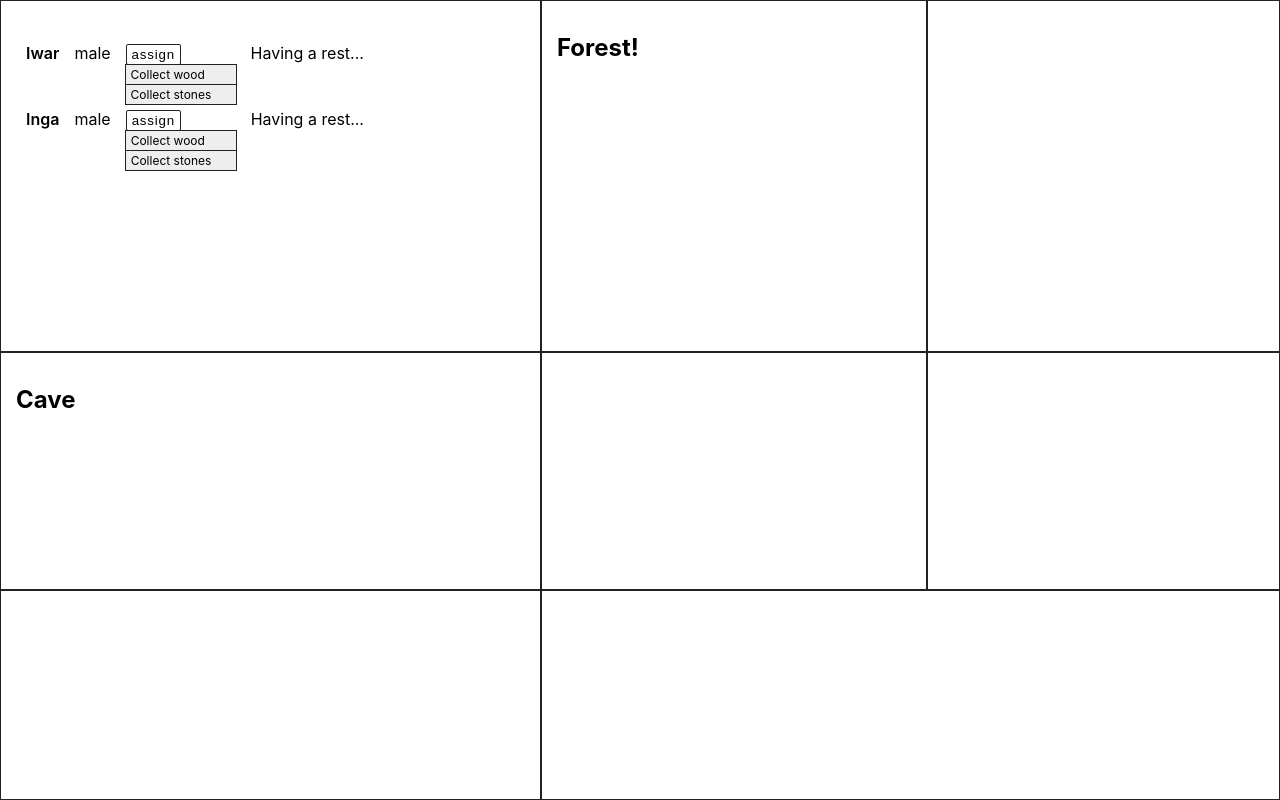
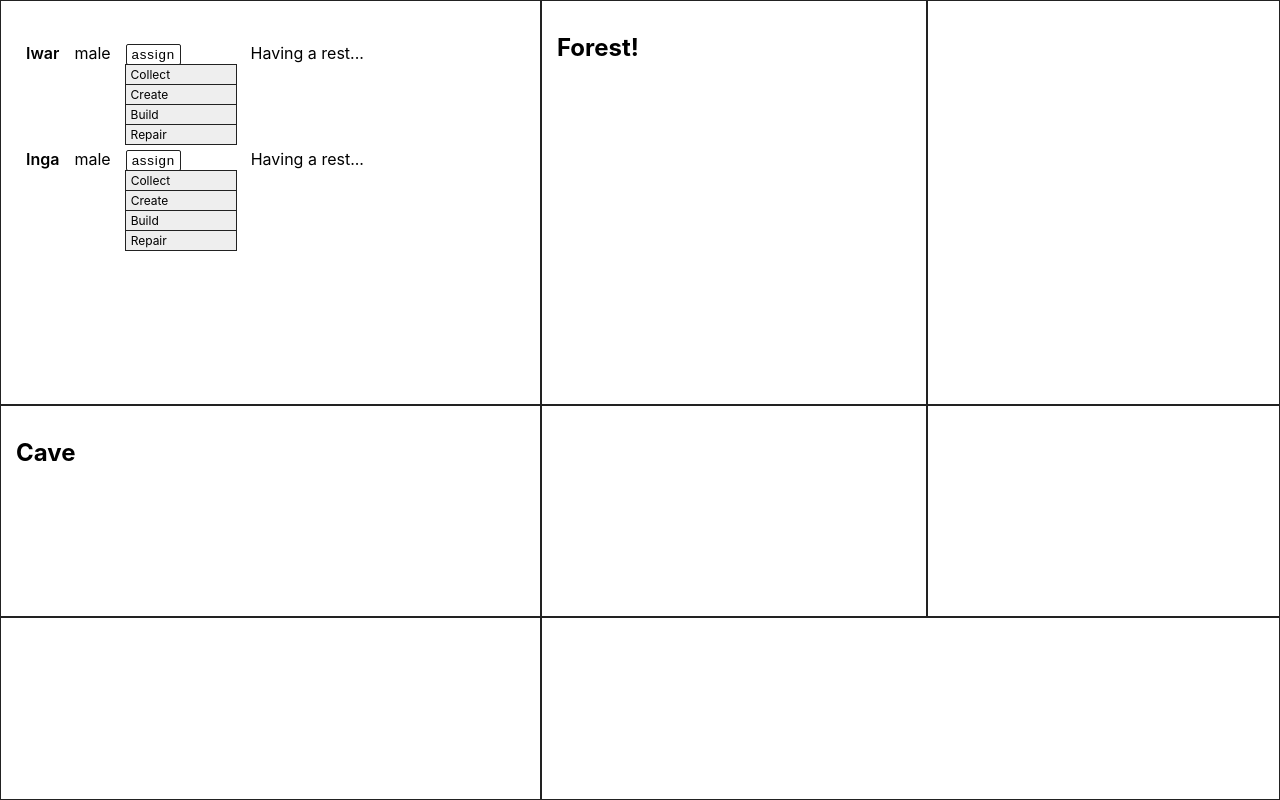
Before and after one commit to Antekirta/primitive, a React (Create React App) app: page / in a window 1280 px wide. Built offline with nearby package versions, Linux system fonts and the light colour scheme.

Commit message:
Create multi-level-lsit ui component

```diff
--- a/src/components/People/Person/Person.tsx
+++ b/src/components/People/Person/Person.tsx
@@ -33,7 +33,30 @@ export default class Person extends React.Component<PersonProps, PersonState> {
     currentActivity: "Having a rest...",
     commandsList: [
       {
-        text: "sdf"
+        text: "Collect",
+        list: [
+          {
+            text: "Wood",
+            handler: () => {
+              this.assignTask.call(this, "Do stuff");
+            }
+          },
+          {
+            text: "Stones"
+          },
+          {
+            text: "Clay"
+          }
+        ]
+      },
+      {
+        text: "Create"
+      },
+      {
+        text: "Build"
+      },
+      {
+        text: "Repair"
       }
     ]
   };
--- a/src/components/ui-kit/multi-level-list/multi-level-list.tsx
+++ b/src/components/ui-kit/multi-level-list/multi-level-list.tsx
@@ -3,7 +3,7 @@ import "./multi-level-list.css";
 
 export interface MultiLevelListItem {
   text: string;
-  handler?: Function;
+  handler?: () => any;
   list?: Array<MultiLevelListItem>;
 }
 
@@ -12,72 +12,28 @@ interface MultiLevelListProps {
 }
 
 const MultiLevelList: React.FC<MultiLevelListProps> = props => {
+  const itemMarkup = (listItem: MultiLevelListItem) => {
+    return (
+      <React.Fragment key={listItem.text}>
+        <li className="multi-level-list__item" onClick={listItem.handler}>
+          <span className="multi-level-list__item-content">
+            {listItem.text}
+          </span>
+
+          <ul className="multi-level-list__list">
+            {listItem.list
+              ? listItem.list.map(listItem => itemMarkup(listItem))
+              : null}
+          </ul>
+        </li>
+      </React.Fragment>
+    );
+  };
+
   return (
     <div className="multi-level-list">
       <ul className="multi-level-list__list multi-level-list__list--top">
-        <li className="multi-level-list__item">
-          <span className="multi-level-list__item-content">Collect wood</span>
-
-          <ul className="multi-level-list__list">
-            <li className="multi-level-list__item">
-              <span className="multi-level-list__item-content">
-                Collect branches
-              </span>
-
-              <ul className="multi-level-list__list">
-                <li className="multi-level-list__item">
-                  <span className="multi-level-list__item-content">
-                    Collect branches
-                  </span>
-                </li>
-              </ul>
-            </li>
-
-            <li className="multi-level-list__item">
-              <span className="multi-level-list__item-content">
-                Collect branches
-              </span>
-            </li>
-
-            <li className="multi-level-list__item">
-              <span className="multi-level-list__item-content">
-                Collect branches
-              </span>
-            </li>
-
-            <li className="multi-level-list__item">
-              <span className="multi-level-list__item-content">
-                Collect branches
-              </span>
-            </li>
-          </ul>
-        </li>
-
-        <li className="multi-level-list__item">
-          <span className="multi-level-list__item-content">Collect stones</span>
-
-          <ul className="multi-level-list__list">
-            <li className="multi-level-list__item">
-              <span className="multi-level-list__item-content">
-                Collect branches
-              </span>
-
-              <ul className="multi-level-list__list">
-                <li className="multi-level-list__item">
-                  <span className="multi-level-list__item-content">
-                    Collect branches
-                  </span>
-                </li>
-              </ul>
-            </li>
-
-            <li className="multi-level-list__item">
-              <span className="multi-level-list__item-content">
-                Collect branches
-              </span>
-            </li>
-          </ul>
-        </li>
+        {props.list.map(listItem => itemMarkup(listItem))}
       </ul>
     </div>
   );
```
